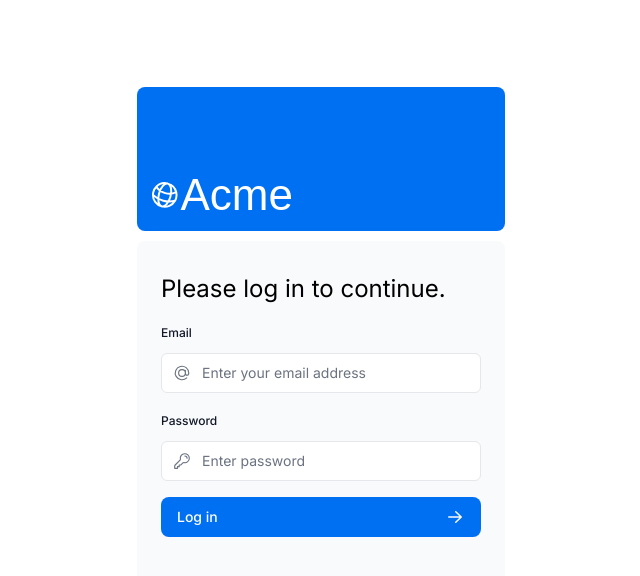
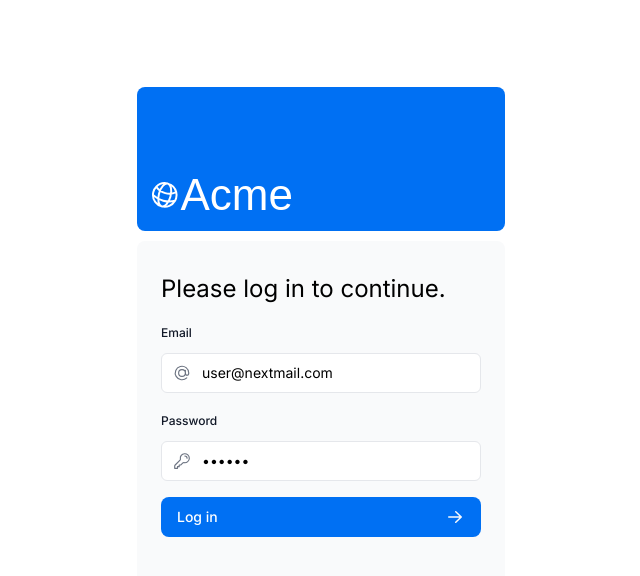
Before and after one commit to adk2421/Tutorial-NextJS, a Next.js app: page /login in a window 1280 px wide. Shown: the top 576 px of the page, without its empty margins (319-959 px from the left). Built offline with nearby package versions, Linux system fonts and the light colour scheme; a web font is replaced by a local one.

Commit message:
update: 로그인 정보 자동 입력

```diff
--- a/app/ui/login-form.tsx
+++ b/app/ui/login-form.tsx
@@ -40,6 +40,7 @@ export default function LoginForm() {
                 type="email"
                 name="email"
                 placeholder="Enter your email address"
+                defaultValue="user@nextmail.com"
                 required
               />
               <AtSymbolIcon className="pointer-events-none absolute left-3 top-1/2 h-[18px] w-[18px] -translate-y-1/2 text-gray-500 peer-focus:text-gray-900" />
@@ -59,6 +60,7 @@ export default function LoginForm() {
                 type="password"
                 name="password"
                 placeholder="Enter password"
+                defaultValue="123456"
                 required
                 minLength={6}
               />
```
